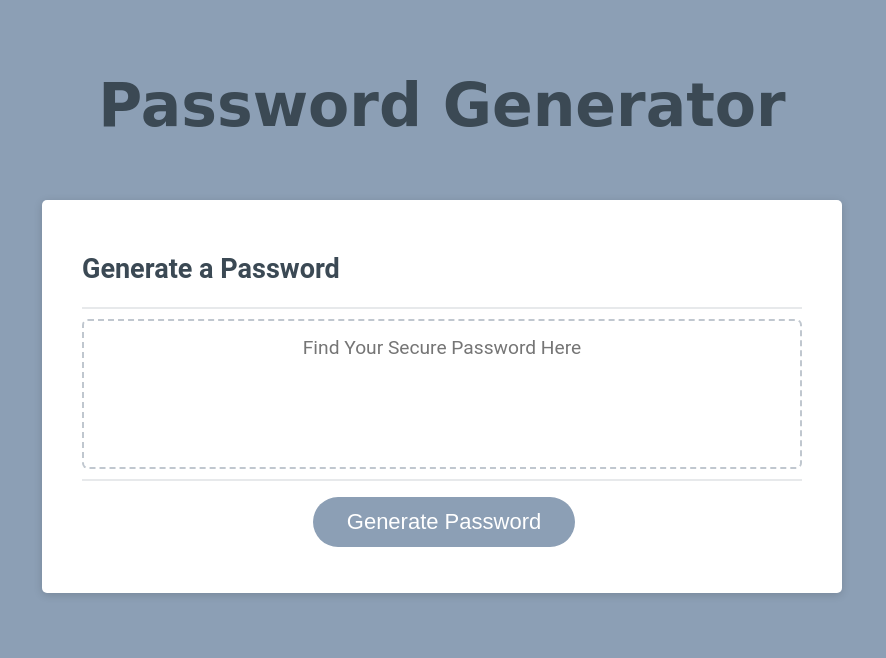
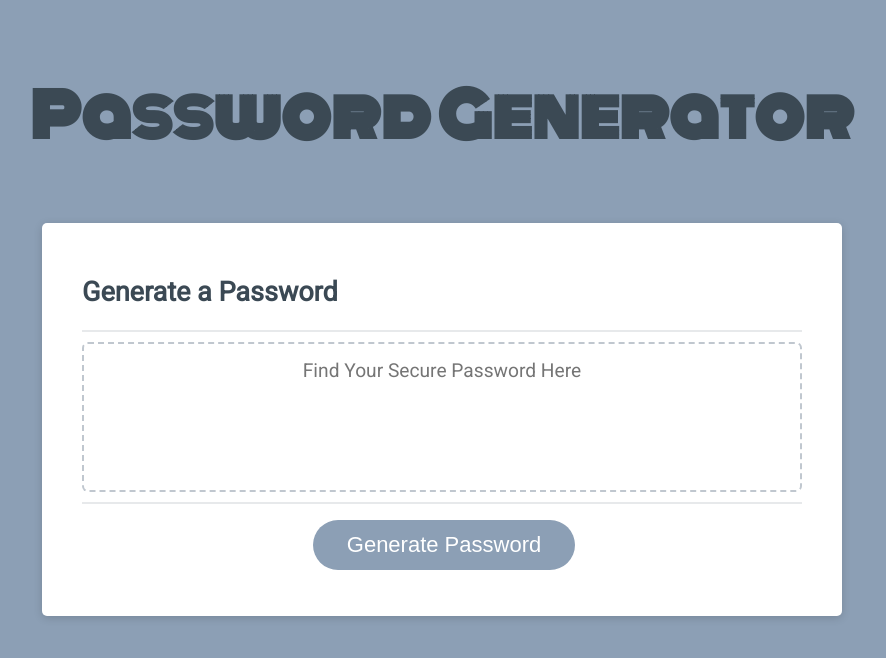
Before and after one commit to neylonmc/Password-Generator, a plain HTML site: page index.html in a window 1280 px wide. Shown: the whole page, without its empty margins (198-1084 px from the left). Drawn offline with Linux system fonts and the light colour scheme.

Commit message:
Added link to googlefonts

```diff
--- a/index.html
+++ b/index.html
@@ -4,6 +4,8 @@
     <meta charset="UTF-8" />
     <meta name="viewport" content="width=device-width, initial-scale=1.0" />
     <meta http-equiv="X-UA-Compatible" content="ie=edge" />
+    <link rel="preconnect" href="https://fonts.gstatic.com">
+    <link href="https://fonts.googleapis.com/css2?family=Monoton&family=Roboto&display=swap" rel="stylesheet">
     <title>Password Generator</title>
     <link rel="stylesheet" href="assets/css/style.css" />
   </head>
```
